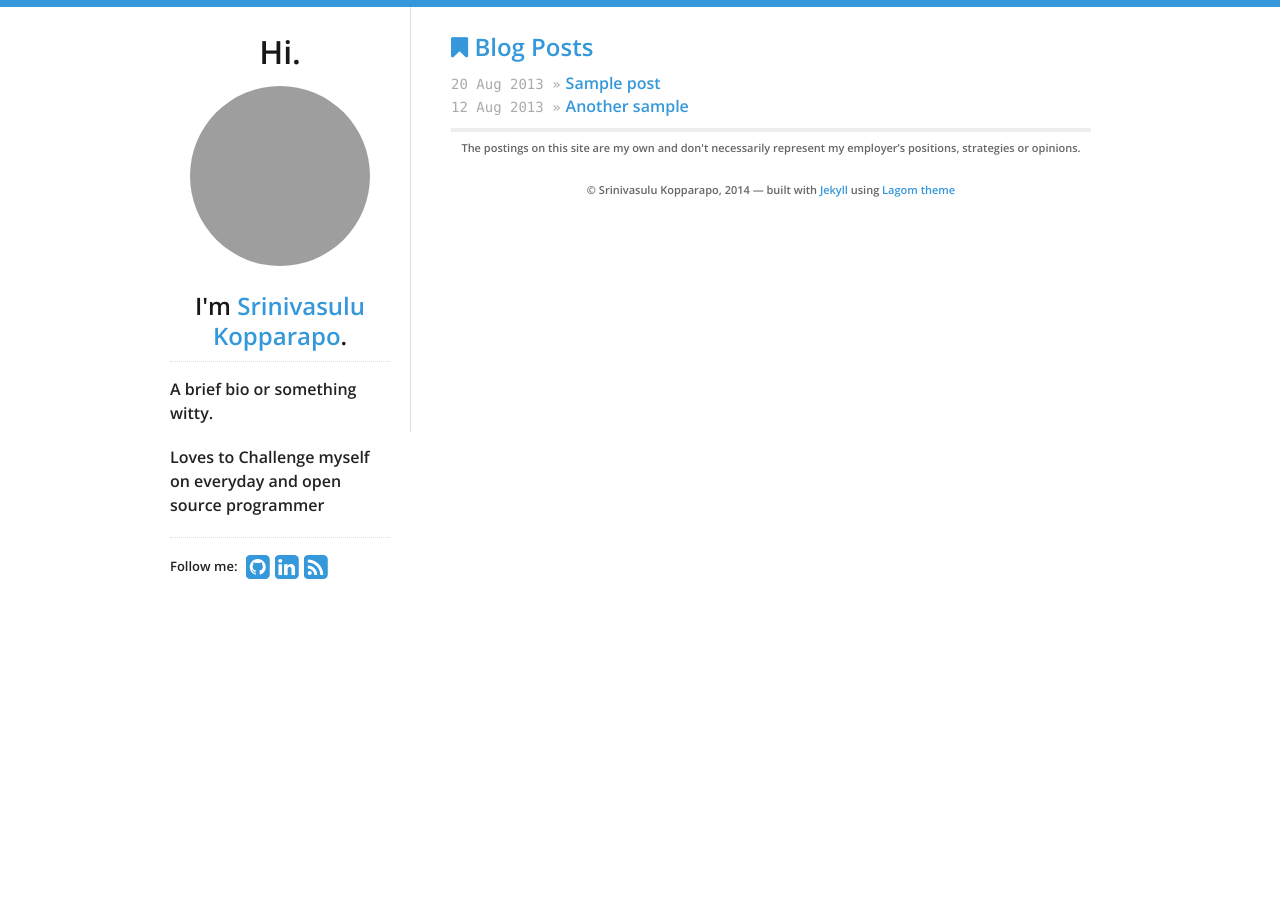
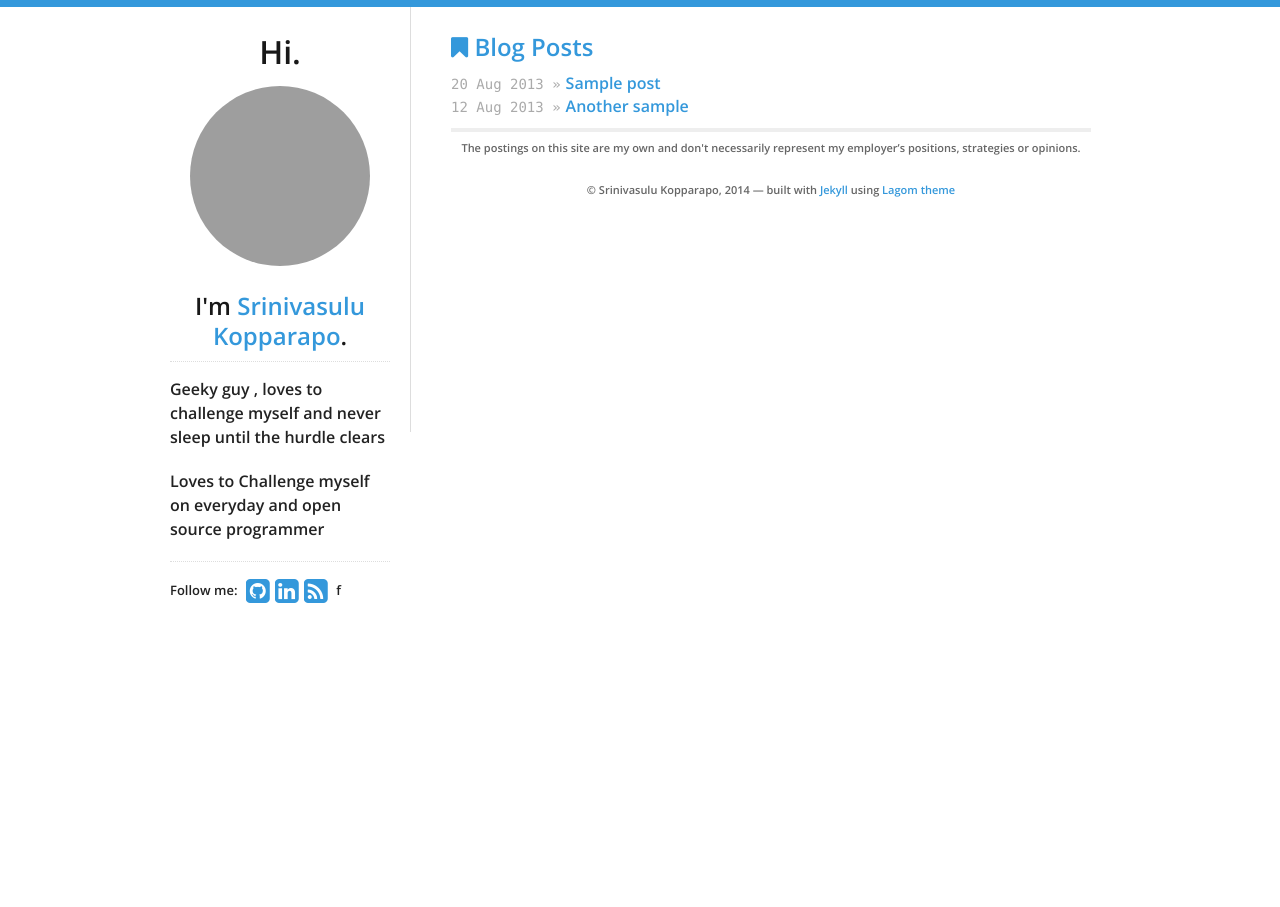
Before and after one commit to cnuonline/cnuonline.github.io, a Jekyll site: the page built from index.html, in a window 1280 px wide. Built offline with Jekyll 4.4.1, drawn with Linux system fonts in a browser that asks for light colours; nearby versions of some CDN libraries; grey boxes are pictures that could not be loaded.

Commit message:
Update sidebar.html
added the introduction

```diff
--- a/_includes/sidebar.html
+++ b/_includes/sidebar.html
@@ -9,12 +9,12 @@
   </a>
   <h2>I'm <a href="/">{{ site.data.theme.name }}</a>.</h2>
   <div id="bio">
-    <p>A brief bio or something witty.</p>
+    <p>Geeky guy , loves to challenge myself and never sleep until the hurdle clears</p>
     <p>
      {{ site.data.theme.description }}
     </p>
   </div>
   <div id="social">
-    {% include social.html %}
+    {% include social.html %}f
   </div>
 </nav>
```
